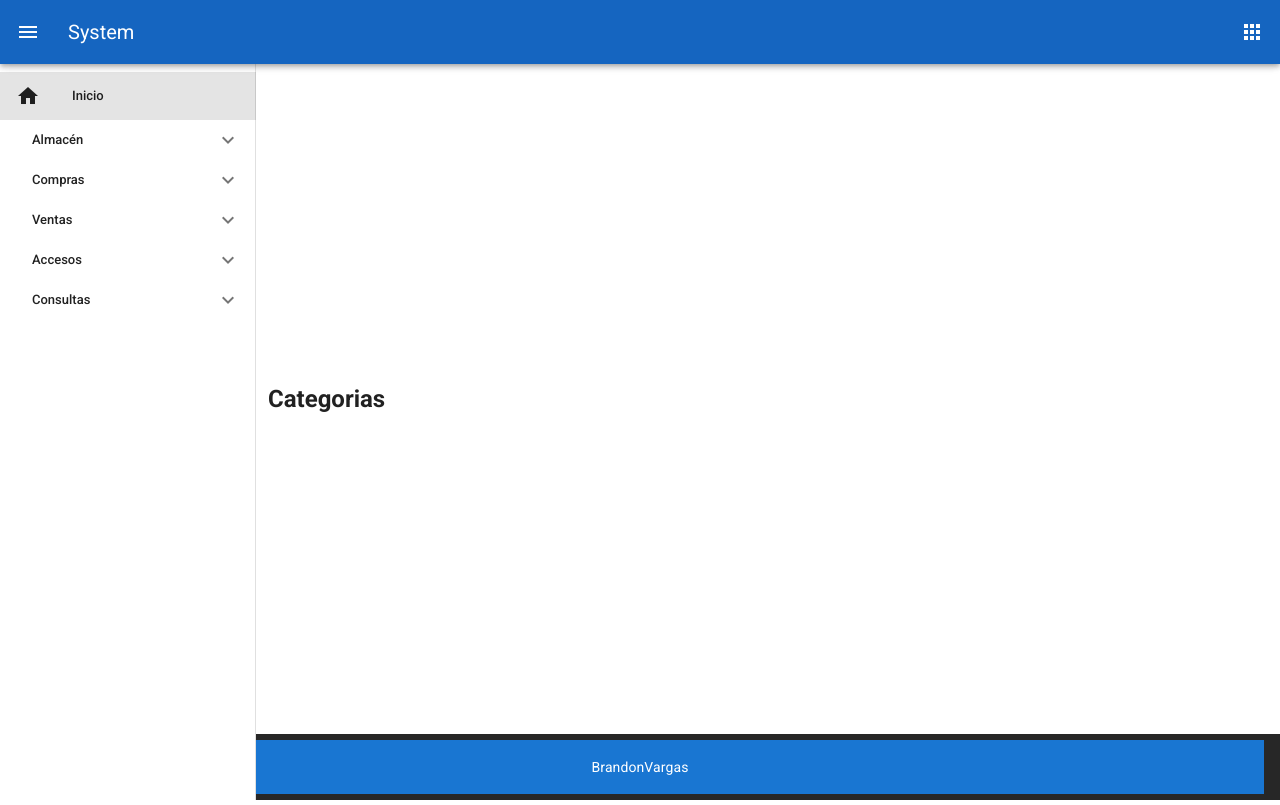
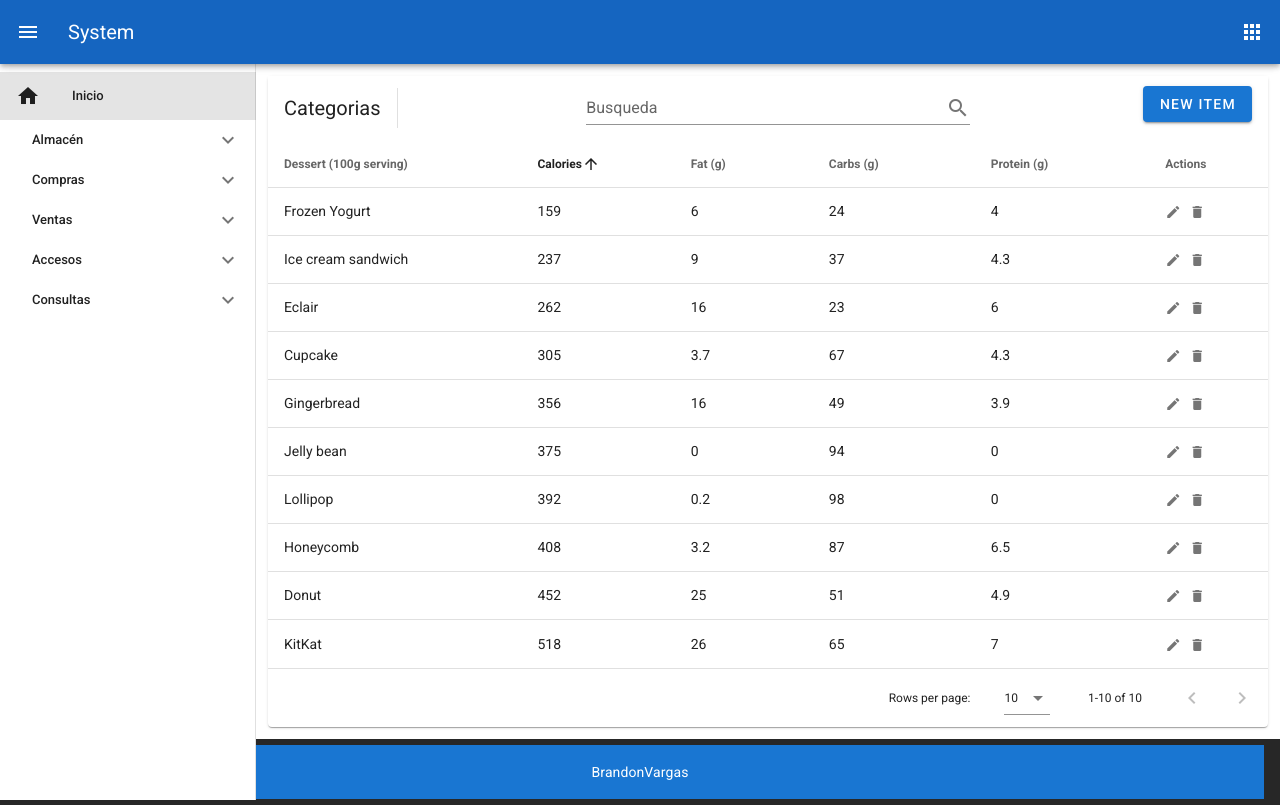
Before and after one commit to BrandonDevU95/SystemASPUdemy, a Vue app in the folder SystemVue/system/: page /categorias in a window 1280 px wide. Built offline with nearby package versions, Linux system fonts and the light colour scheme.

Commit message:
Creating the first category component

```diff
--- a/SystemVue/system/src/components/Categoria.vue
+++ b/SystemVue/system/src/components/Categoria.vue
@@ -1,3 +1,252 @@
 <template>
-    <h2>Categorias</h2>
+  <v-layout align-start>
+    <v-flex>
+      <v-data-table
+        :headers="headers"
+        :items="desserts"
+        :search="search"
+        sort-by="calories"
+        class="elevation-1"
+      >
+        <template v-slot:top>
+          <v-toolbar flat color="white">
+            <v-toolbar-title>Categorias</v-toolbar-title>
+            <v-divider class="mx-4" inset vertical></v-divider>
+            <v-spacer></v-spacer>
+            <v-text-field class="text-md-center" v-model="search" append-icon="search" label="Busqueda" single-line hide-details></v-text-field>
+            <v-spacer></v-spacer>
+            <v-dialog v-model="dialog" max-width="500px">
+              <template v-slot:activator="{ on }">
+                <v-btn color="primary" dark class="mb-2" v-on="on"
+                  >New Item</v-btn
+                >
+              </template>
+              <v-card>
+                <v-card-title>
+                  <span class="headline">{{ formTitle }}</span>
+                </v-card-title>
+
+                <v-card-text>
+                  <v-container>
+                    <v-row>
+                      <v-col cols="12" sm="6" md="4">
+                        <v-text-field
+                          v-model="editedItem.name"
+                          label="Dessert name"
+                        ></v-text-field>
+                      </v-col>
+                      <v-col cols="12" sm="6" md="4">
+                        <v-text-field
+                          v-model="editedItem.calories"
+                          label="Calories"
+                        ></v-text-field>
+                      </v-col>
+                      <v-col cols="12" sm="6" md="4">
+                        <v-text-field
+                          v-model="editedItem.fat"
+                          label="Fat (g)"
+                        ></v-text-field>
+                      </v-col>
+                      <v-col cols="12" sm="6" md="4">
+                        <v-text-field
+                          v-model="editedItem.carbs"
+                          label="Carbs (g)"
+                        ></v-text-field>
+                      </v-col>
+                      <v-col cols="12" sm="6" md="4">
+                        <v-text-field
+                          v-model="editedItem.protein"
+                          label="Protein (g)"
+                        ></v-text-field>
+                      </v-col>
+                    </v-row>
+                  </v-container>
+                </v-card-text>
+
+                <v-card-actions>
+                  <v-spacer></v-spacer>
+                  <v-btn color="blue darken-1" text @click="close"
+                    >Cancel</v-btn
+                  >
+                  <v-btn color="blue darken-1" text @click="save">Save</v-btn>
+                </v-card-actions>
+              </v-card>
+            </v-dialog>
+          </v-toolbar>
+        </template>
+        <template v-slot:item.action="{ item }">
+          <v-icon small class="mr-2" @click="editItem(item)">
+            edit
+          </v-icon>
+          <v-icon small @click="deleteItem(item)">
+            delete
+          </v-icon>
+        </template>
+        <template v-slot:no-data>
+          <v-btn color="primary" @click="initialize">Reset</v-btn>
+        </template>
+      </v-data-table>
+    </v-flex>
+  </v-layout>
 </template>
+
+<script>
+export default {
+  data() {
+    return {
+      dialog: false,
+      headers: [
+        {
+          text: "Dessert (100g serving)",
+          align: "left",
+          sortable: false,
+          value: "name"
+        },
+        { text: "Calories", value: "calories" },
+        { text: "Fat (g)", value: "fat" },
+        { text: "Carbs (g)", value: "carbs" },
+        { text: "Protein (g)", value: "protein" },
+        { text: "Actions", value: "action", sortable: false }
+      ],
+      search: '',
+      desserts: [],
+      editedIndex: -1,
+      editedItem: {
+        name: "",
+        calories: 0,
+        fat: 0,
+        carbs: 0,
+        protein: 0
+      },
+      defaultItem: {
+        name: "",
+        calories: 0,
+        fat: 0,
+        carbs: 0,
+        protein: 0
+      }
+    };
+  },
+
+  computed: {
+    formTitle() {
+      return this.editedIndex === -1 ? "New Item" : "Edit Item";
+    }
+  },
+
+  watch: {
+    dialog(val) {
+      val || this.close();
+    }
+  },
+
+  created() {
+    this.initialize();
+  },
+  methods: {
+    initialize() {
+      this.desserts = [
+        {
+          name: "Frozen Yogurt",
+          calories: 159,
+          fat: 6.0,
+          carbs: 24,
+          protein: 4.0
+        },
+        {
+          name: "Ice cream sandwich",
+          calories: 237,
+          fat: 9.0,
+          carbs: 37,
+          protein: 4.3
+        },
+        {
+          name: "Eclair",
+          calories: 262,
+          fat: 16.0,
+          carbs: 23,
+          protein: 6.0
+        },
+        {
+          name: "Cupcake",
+          calories: 305,
+          fat: 3.7,
+          carbs: 67,
+          protein: 4.3
+        },
+        {
+          name: "Gingerbread",
+          calories: 356,
+          fat: 16.0,
+          carbs: 49,
+          protein: 3.9
+        },
+        {
+          name: "Jelly bean",
+          calories: 375,
+          fat: 0.0,
+          carbs: 94,
+          protein: 0.0
+        },
+        {
+          name: "Lollipop",
+          calories: 392,
+          fat: 0.2,
+          carbs: 98,
+          protein: 0
+        },
+        {
+          name: "Honeycomb",
+          calories: 408,
+          fat: 3.2,
+          carbs: 87,
+          protein: 6.5
+        },
+        {
+          name: "Donut",
+          calories: 452,
+          fat: 25.0,
+          carbs: 51,
+          protein: 4.9
+        },
+        {
+          name: "KitKat",
+          calories: 518,
+          fat: 26.0,
+          carbs: 65,
+          protein: 7
+        }
+      ];
+    },
+
+    editItem(item) {
+      this.editedIndex = this.desserts.indexOf(item);
+      this.editedItem = Object.assign({}, item);
+      this.dialog = true;
+    },
+
+    deleteItem(item) {
+      const index = this.desserts.indexOf(item);
+      confirm("Are you sure you want to delete this item?") &&
+        this.desserts.splice(index, 1);
+    },
+
+    close() {
+      this.dialog = false;
+      setTimeout(() => {
+        this.editedItem = Object.assign({}, this.defaultItem);
+        this.editedIndex = -1;
+      }, 300);
+    },
+
+    save() {
+      if (this.editedIndex > -1) {
+        Object.assign(this.desserts[this.editedIndex], this.editedItem);
+      } else {
+        this.desserts.push(this.editedItem);
+      }
+      this.close();
+    }
+  }
+};
+</script>
```
